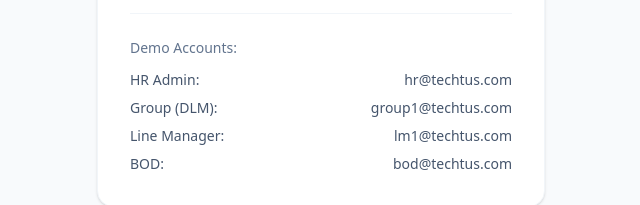
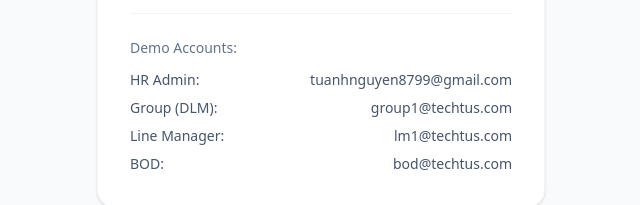
Before and after one commit to Tuanh879/Labor-contract, a React (Vite) app: page / in a window 1280 px wide. Shown: the part 474-679 px from the top of the page, without its empty margins (319-959 px from the left). Built offline with nearby package versions, Linux system fonts and the light colour scheme; no server answers.

Commit message:
feat: Update HR admin email for demo
Changes the default HR admin email address in both the login error message and the demo account list to `tuanhnguyen8799@gmail.com`. This reflects the current operational email for the HR administrator.

```diff
--- a/server.ts
+++ b/server.ts
@@ -48,7 +48,7 @@ db.exec(`
 const userCount = db.prepare('SELECT COUNT(*) as count FROM users').get() as { count: number };
 if (userCount.count === 0) {
   const insertUser = db.prepare('INSERT INTO users (id, name, email, role, department) VALUES (?, ?, ?, ?, ?)');
-  insertUser.run('hr1', 'HR Admin', 'hr@techtus.com', 'HR', 'Human Resources');
+  insertUser.run('hr1', 'HR Admin', 'tuanhnguyen8799@gmail.com', 'HR', 'Human Resources');
   insertUser.run('dlm1', 'Group 1 (DLM)', 'group1@techtus.com', 'DLM', 'Engineering');
   insertUser.run('lm1', 'Line Manager 1', 'lm1@techtus.com', 'LM', 'Engineering');
   insertUser.run('bod1', 'BOD', 'bod@techtus.com', 'BOD', 'Executive');
--- a/src/App.tsx
+++ b/src/App.tsx
@@ -29,7 +29,7 @@ export default function App() {
       setCurrentUser(user);
       setError('');
     } else {
-      setError('User not found. Try hr@techtus.com, group1@techtus.com, lm1@techtus.com, or bod@techtus.com');
+      setError('User not found. Try tuanhnguyen8799@gmail.com, group1@techtus.com, lm1@techtus.com, or bod@techtus.com');
     }
   };
 
@@ -78,7 +78,7 @@ export default function App() {
           <div className="mt-8 pt-6 border-t border-slate-100">
             <p className="text-sm text-slate-500 mb-3 font-medium">Demo Accounts:</p>
             <div className="space-y-2 text-sm text-slate-600">
-              <div className="flex justify-between"><span className="font-medium">HR Admin:</span> hr@techtus.com</div>
+              <div className="flex justify-between"><span className="font-medium">HR Admin:</span> tuanhnguyen8799@gmail.com</div>
               <div className="flex justify-between"><span className="font-medium">Group (DLM):</span> group1@techtus.com</div>
               <div className="flex justify-between"><span className="font-medium">Line Manager:</span> lm1@techtus.com</div>
               <div className="flex justify-between"><span className="font-medium">BOD:</span> bod@techtus.com</div>
```
